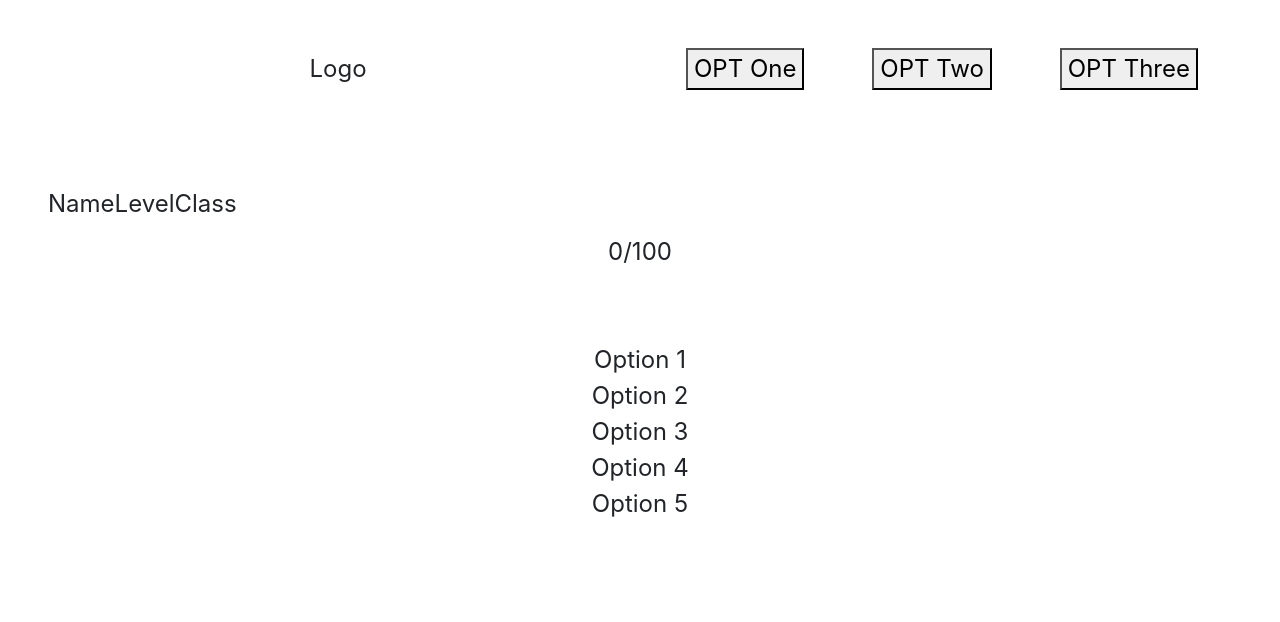
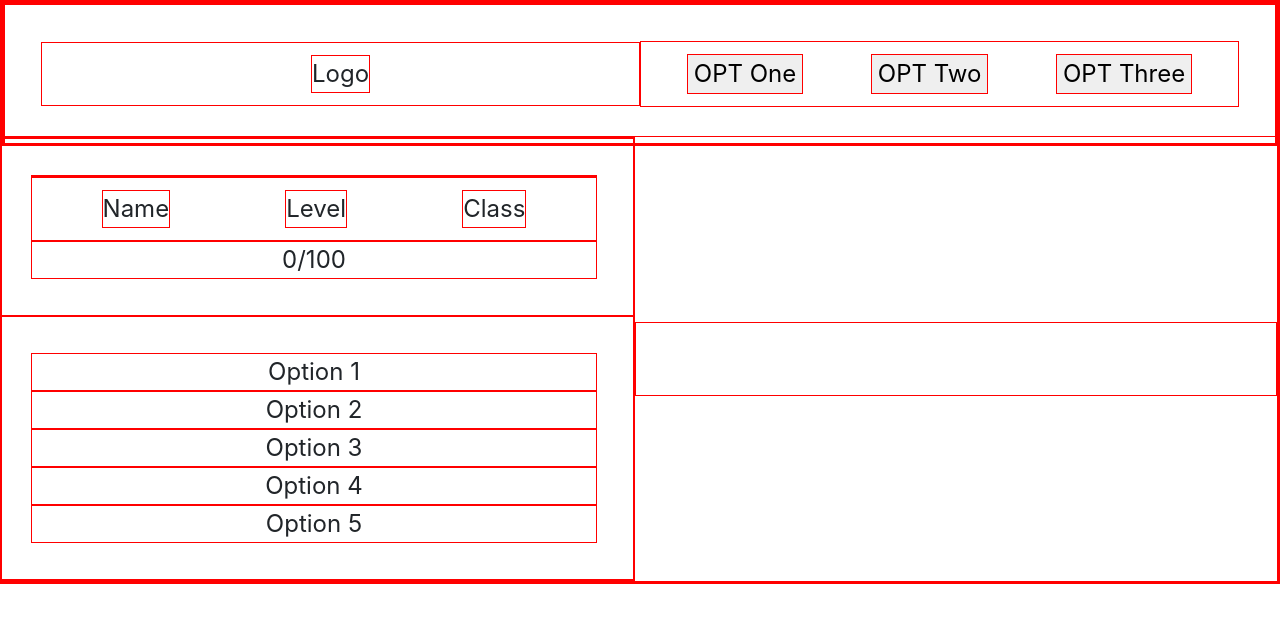
Before and after one commit to HeflerDev/JavaScript-Todo-List, a website: page dist/index.html in a window 1280 px wide. Drawn offline with Linux system fonts and the light colour scheme.

Commit message:
HTML/Finish Basic Structure

```diff
--- a/dist/css/master.css
+++ b/dist/css/master.css
@@ -1,4 +1,7 @@
 @import url(./reset.css);
+* {
+  border: solid red 1px; }
+
 :root {
   --grid-gap: 10px; }
 
@@ -195,7 +198,7 @@ html {
   background: #242424;
   color: white; }
 
-@media only screen and (min-width: 768px) {
+@media only screen and (min-device-width: 768px) {
   .col-m-1 {
     flex-basis: 8.33%;
     max-width: 8.33%; }
@@ -243,7 +246,7 @@ html {
   .col-m-12 {
     flex-basis: 100%;
     max-width: 100%; } }
-@media only screen and (min-width: 1024px) {
+@media only screen and (min-device-width: 1024px) {
   .col-l-1 {
     flex-basis: 8.33%;
     max-width: 8.33%; }
--- a/dist/css/master.scss
+++ b/dist/css/master.scss
@@ -1,4 +1,8 @@
 @import './reset.css' ;
+
+* {
+    border: solid red 1px;
+}
 
 $grid-columns: 12;
 
@@ -258,7 +262,7 @@ html{
   color: $color-opposite ;
 }
 
-@media only screen and (min-width: 768px) {
+@media only screen and (min-device-width: 768px) {
   @for $i from 1 through $grid-columns {
     .col-m-#{$i} {
       flex-basis: round-width($i);
@@ -268,7 +272,7 @@ html{
 
 }
 
-@media only screen and (min-width: 1024px) {
+@media only screen and (min-device-width: 1024px) {
   @for $i from 1 through $grid-columns {
     .col-l-#{$i} {
       flex-basis: round-width($i);
--- a/dist/index.html
+++ b/dist/index.html
@@ -20,11 +20,11 @@
             </div>
         </nav>
     </header>
-    <main>
-        <section class="left-container">
+    <main class='flex-grid'>
+        <section class="left-container col-12 col-m-6 col-l-3">
             <div class="profile-container box">
                 <div class="profile-pic"></div>
-                <div class="profile-data minibox">
+                <div class="profile-data minibox around">
                     <span>Name</span>
                     <span>Level</span>
                     <span>Class</span>
@@ -39,6 +39,9 @@
                 <span>Option 5</span>
             </div>
         </section>
+        <section class="content box col-12 col-m-6 col-l-8">
+
+        </section>
     </main>
     <script src='main.js'></script>
 </body>
```
Also changed, not shown: 1 other file.
